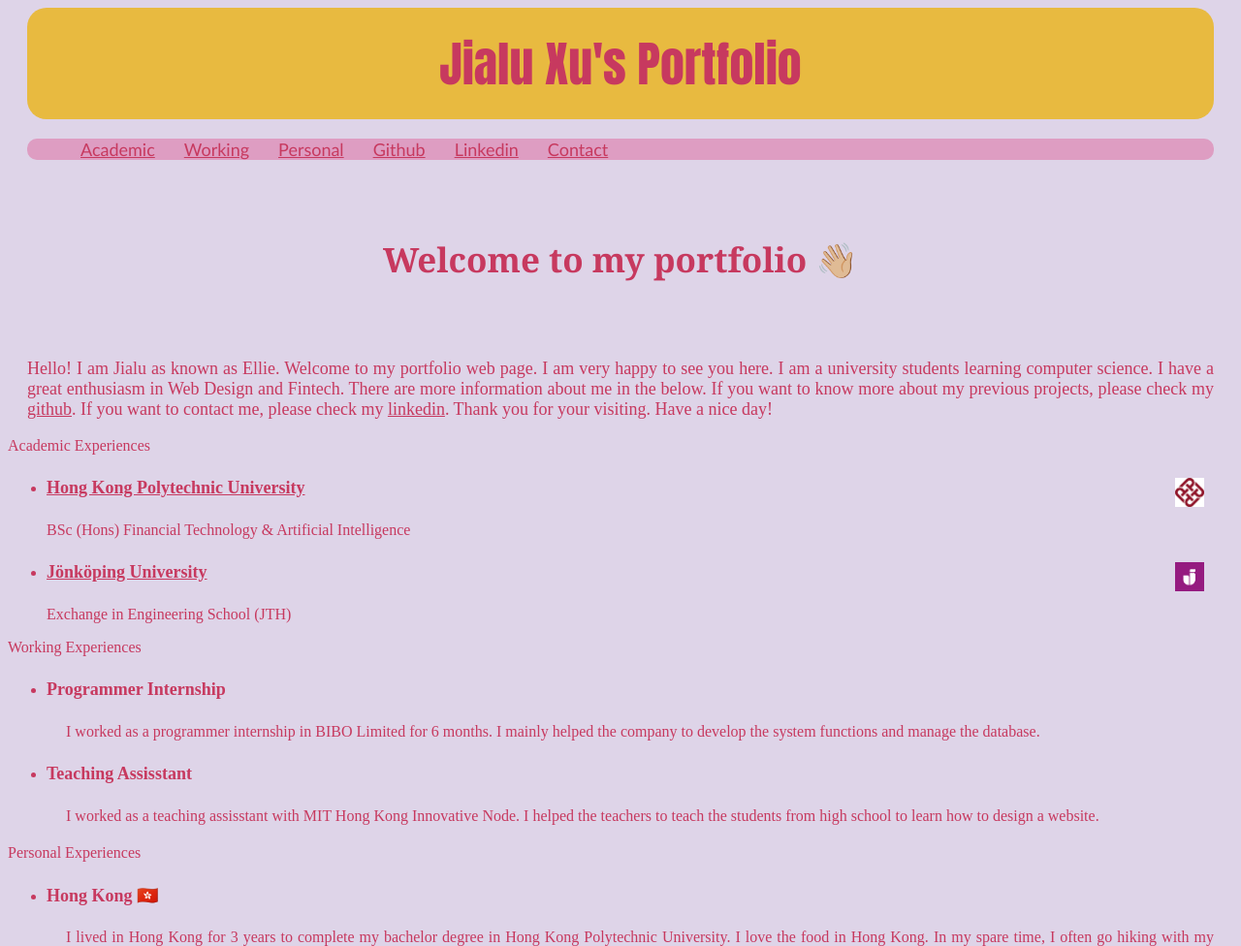
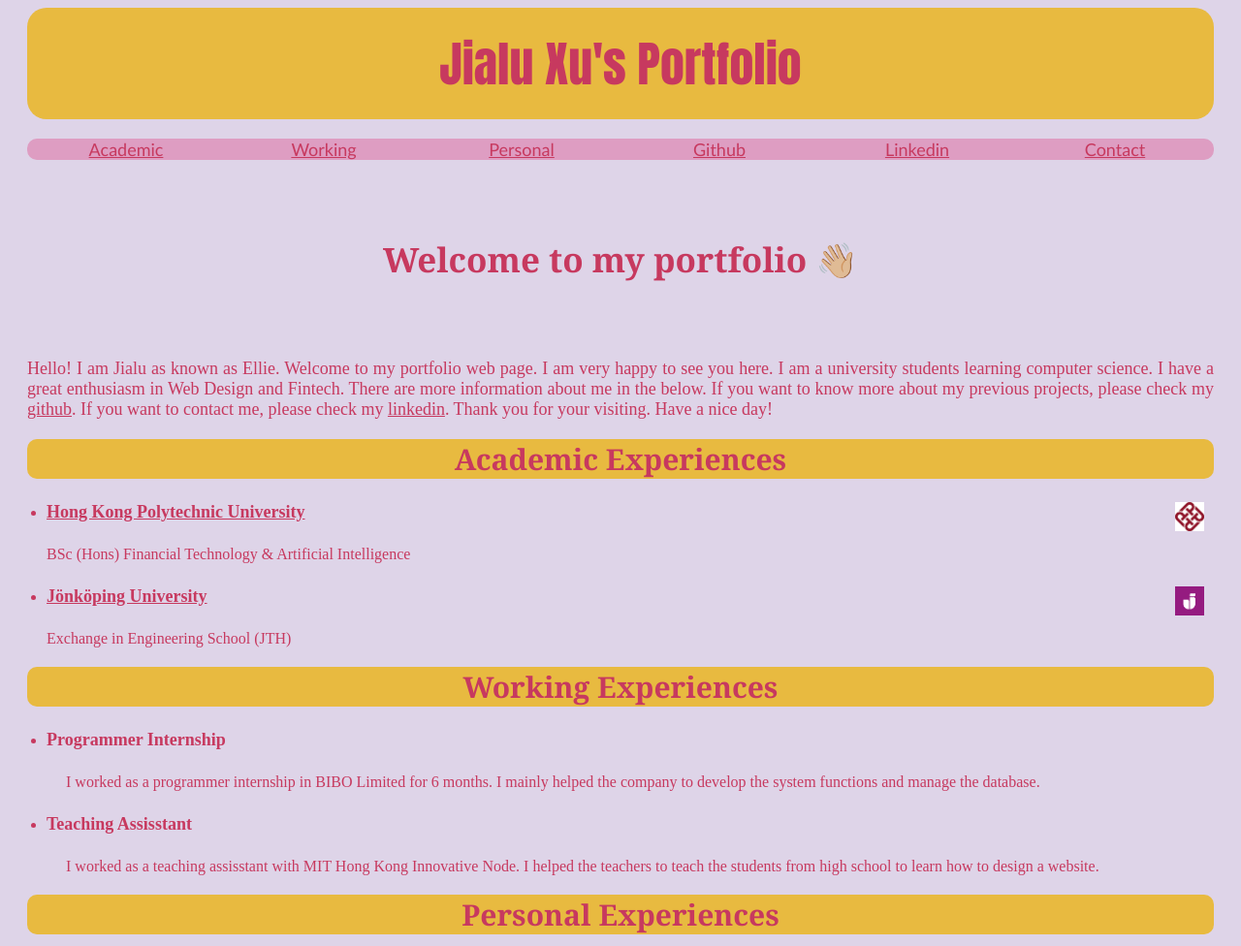
Before and after one commit to ju-nmd2023/wuid-portfolio-xujialuellie, a plain HTML site: page index.html in a window 1280 px wide. Shown: the top 976 px of the page at 97% size. Drawn offline with Linux system fonts and the light colour scheme.

Commit message:
Bugs fixing
Make use of grid in Table of Content. Change ul into section. Fix the bugs in h3.

```diff
--- a/css/main.css
+++ b/css/main.css
@@ -50,14 +50,16 @@
 
 .content_list {
   display: flex;
-  margin-inline: 15px;
-  align-items: center;
+  width: 100%;
+  justify-content: center;
   font-size: 18px;
   font-family: "Gill Sans", "Gill Sans MT", Calibri, "Trebuchet MS", sans-serif;
 }
 
 .content {
-  display: flex;
+  display: grid;
+  grid-template-columns: repeat(6, 1fr);
+  place-items: center;
   background-color: #de9dc2;
   margin: 20px;
   border-radius: 10px;
--- a/index.html
+++ b/index.html
@@ -7,12 +7,11 @@
     <link rel="stylesheet" href="css/main.css" />
   </head>
   <body>
-
     <!-- Title -->
     <h1>Jialu Xu's Portfolio</h1>
 
     <!-- Table of contents -->
-    <ul class="content">
+    <section class="content">
       <li class="content_list"><a href="#academic_title">Academic</a></li>
       <li class="content_list"><a href="#working_title">Working</a></li>
       <li class="content_list"><a href="#personal_title">Personal</a></li>
@@ -23,7 +22,9 @@
         <a href="https://www.linkedin.com/in/xujialuellie">Linkedin</a>
       </li>
       <li class="content_list"><a href="contact.html">Contact</a></li>
-    </ul>
+    </section>
+
+    <!-- Introduction -->
     <main>
       <h2 id="main_page">Welcome to my portfolio 👋🏼</h2>
       <p id="introduction">
@@ -41,7 +42,7 @@
 
     <!-- Academic -->
     <section>
-      <h3">Academic Experiences</h3>
+      <h3>Academic Experiences</h3>
       <ul class="academic">
         <li>
           <h4>
@@ -71,7 +72,7 @@
 
     <!-- Working -->
     <section>
-      <h3">Working Experiences</h3>
+      <h3>Working Experiences</h3>
       <ul class="working">
         <li>
           <h4>Programmer Internship</h4>
@@ -94,7 +95,7 @@
 
     <!-- Personal -->
     <section>
-      <h3">Personal Experiences</h3>
+      <h3>Personal Experiences</h3>
       <ul>
         <!-- Hong Kong -->
         <li>
```
